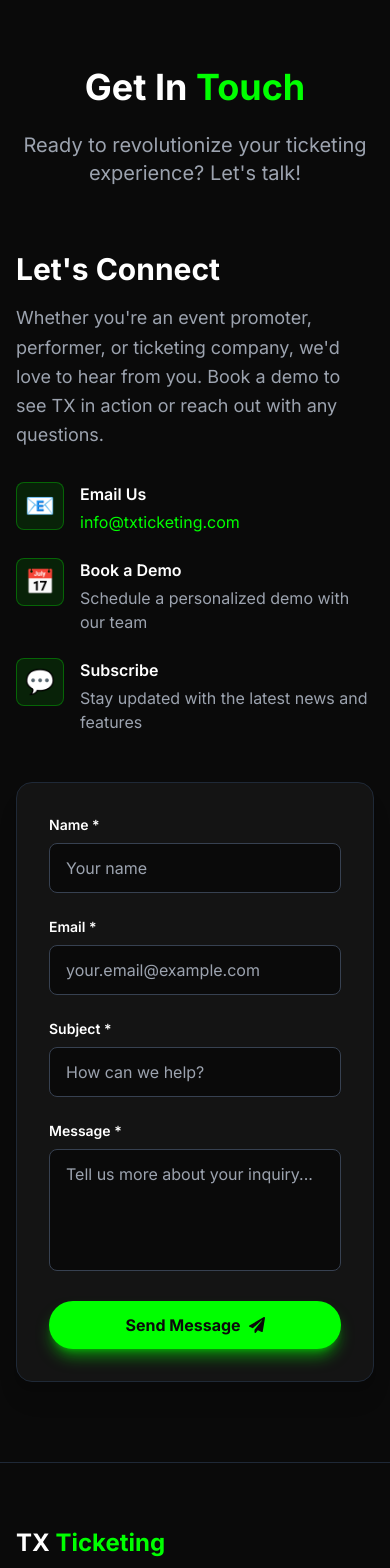
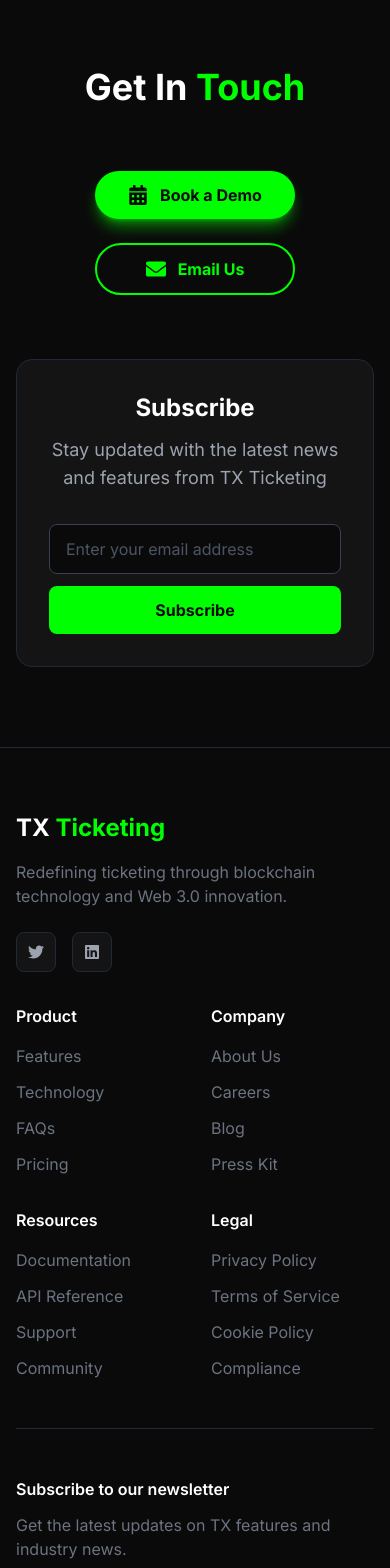
Before and after one commit to Tx-Solana/landing-page, a React (Vite) app: page / in a window 390 px wide. Shown: the part 7720-9288 px from the top of the page. Built offline with nearby package versions, Linux system fonts and the light colour scheme.

Commit message:
refactor: Refactor Contact component for subscription functionality and update HowWeDoIt layout

```diff
--- a/src/components/Contact.jsx
+++ b/src/components/Contact.jsx
@@ -1,33 +1,21 @@
 import React, { useState } from 'react';
 import { motion } from 'framer-motion';
 import { useInView } from '../hooks/useInView';
-import { FaPaperPlane } from 'react-icons/fa';
+import { FaCalendarAlt, FaEnvelope } from 'react-icons/fa';
 
 const Contact = () => {
   const [ref, isInView] = useInView({ threshold: 0.2 });
-  const [formData, setFormData] = useState({
-    name: '',
-    email: '',
-    subject: '',
-    message: '',
-  });
-  const [isSubmitted, setIsSubmitted] = useState(false);
+  const [email, setEmail] = useState('');
+  const [isSubscribed, setIsSubscribed] = useState(false);
 
-  const handleChange = (e) => {
-    setFormData({
-      ...formData,
-      [e.target.name]: e.target.value,
-    });
-  };
-
-  const handleSubmit = (e) => {
+  const handleSubscribe = (e) => {
     e.preventDefault();
-    // Handle form submission logic here
-    console.log('Form submitted:', formData);
-    setIsSubmitted(true);
+    // Handle subscription logic here (frontend only)
+    console.log('Subscribed:', email);
+    setIsSubscribed(true);
     setTimeout(() => {
-      setIsSubmitted(false);
-      setFormData({ name: '', email: '', subject: '', message: '' });
+      setIsSubscribed(false);
+      setEmail('');
     }, 3000);
   };
 
@@ -44,160 +32,80 @@
           <h2 className="section-heading">
             Get In <span className="text-primary-500">Touch</span>
           </h2>
-          <p className="section-subheading">
-            Ready to revolutionize your ticketing experience? Let's talk!
-          </p>
         </motion.div>
 
-        <div className="grid md:grid-cols-2 gap-12 max-w-6xl mx-auto">
+        <div className="max-w-4xl mx-auto">
+          {/* Action Buttons */}
           <motion.div
-            initial={{ opacity: 0, x: -30 }}
-            animate={isInView ? { opacity: 1, x: 0 } : {}}
+            initial={{ opacity: 0, y: 30 }}
+            animate={isInView ? { opacity: 1, y: 0 } : {}}
             transition={{ duration: 0.8, delay: 0.2 }}
-            className="space-y-8"
+            className="flex flex-col sm:flex-row items-center justify-center gap-6 mb-16"
           >
-            <div>
-              <h3 className="text-3xl font-bold text-white mb-4">Let's Connect</h3>
-              <p className="text-gray-400 text-lg leading-relaxed mb-6">
-                Whether you're an event promoter, performer, or ticketing company, we'd love to
-                hear from you. Book a demo to see TX in action or reach out with any questions.
+            <a
+              href="https://calendar.google.com/calendar/u/0/appointments/schedules/AcZssZ3ImXg2ew3g7NTztBppxrQly5jfb9ty-7zz7LAS3-6iXT8gnBxybWON5sdOPLxdtp88uU1umu8W"
+              target="_blank"
+              rel="noopener noreferrer"
+              className="btn-primary flex items-center gap-3 min-w-[200px] justify-center"
+            >
+              <FaCalendarAlt size={20} />
+              <span>Book a Demo</span>
+            </a>
+            <a
+              href="mailto:info@txticketing.com"
+              className="btn-secondary flex items-center gap-3 min-w-[200px] justify-center"
+            >
+              <FaEnvelope size={20} />
+              <span>Email Us</span>
+            </a>
+          </motion.div>
+
+          {/* Subscribe Section */}
+          <motion.div
+            initial={{ opacity: 0, y: 30 }}
+            animate={isInView ? { opacity: 1, y: 0 } : {}}
+            transition={{ duration: 0.8, delay: 0.4 }}
+            className="bg-dark-800 border border-gray-800 rounded-2xl p-8 md:p-12"
+          >
+            <div className="text-center mb-8">
+              <h3 className="text-2xl md:text-3xl font-bold text-white mb-3">
+                Subscribe
+              </h3>
+              <p className="text-gray-400 text-lg">
+                Stay updated with the latest news and features from TX Ticketing
               </p>
             </div>
 
-            <div className="space-y-6">
-              <div className="flex items-start gap-4">
-                <div className="w-12 h-12 bg-primary-500/10 border border-primary-500/30 rounded-lg flex items-center justify-center flex-shrink-0">
-                  <span className="text-2xl">📧</span>
-                </div>
-                <div>
-                  <h4 className="font-semibold text-white mb-1">Email Us</h4>
-                  <a
-                    href="mailto:info@txticketing.com"
-                    className="text-primary-500 hover:text-primary-400 transition-colors"
-                  >
-                    info@txticketing.com
-                  </a>
-                </div>
-              </div>
-
-              <div className="flex items-start gap-4">
-                <div className="w-12 h-12 bg-primary-500/10 border border-primary-500/30 rounded-lg flex items-center justify-center flex-shrink-0">
-                  <span className="text-2xl">📅</span>
-                </div>
-                <div>
-                  <h4 className="font-semibold text-white mb-1">Book a Demo</h4>
-                  <p className="text-gray-400">
-                    Schedule a personalized demo with our team
-                  </p>
-                </div>
-              </div>
-
-              <div className="flex items-start gap-4">
-                <div className="w-12 h-12 bg-primary-500/10 border border-primary-500/30 rounded-lg flex items-center justify-center flex-shrink-0">
-                  <span className="text-2xl">💬</span>
-                </div>
-                <div>
-                  <h4 className="font-semibold text-white mb-1">Subscribe</h4>
-                  <p className="text-gray-400">
-                    Stay updated with the latest news and features
-                  </p>
-                </div>
-              </div>
-            </div>
-          </motion.div>
-
-          <motion.div
-            initial={{ opacity: 0, x: 30 }}
-            animate={isInView ? { opacity: 1, x: 0 } : {}}
-            transition={{ duration: 0.8, delay: 0.4 }}
-          >
-            <form onSubmit={handleSubmit} className="bg-dark-800 border border-gray-800 rounded-2xl shadow-xl p-8 space-y-6">
-              {isSubmitted ? (
-                <div className="py-12 text-center">
-                  <div className="w-16 h-16 bg-primary-500/10 border border-primary-500 rounded-full flex items-center justify-center mx-auto mb-4">
+            {isSubscribed ? (
+              <div className="py-8 text-center">
+                <div className="w-16 h-16 bg-primary-500/10 border-2 border-primary-500 rounded-full flex items-center justify-center mx-auto mb-4">
                   <span className="text-3xl text-primary-500">✓</span>
                 </div>
-                  <h3 className="text-2xl font-bold text-white mb-2">Thank You!</h3>
+                <h4 className="text-xl font-bold text-white mb-2">Thank You for Subscribing!</h4>
                 <p className="text-gray-400">
-                    We'll get back to you as soon as possible.
+                  You'll receive updates about TX Ticketing in your inbox.
                 </p>
               </div>
             ) : (
-                <>
-                  <div>
-                    <label htmlFor="name" className="block text-sm font-semibold text-white mb-2">
-                      Name *
-                    </label>
-                    <input
-                      type="text"
-                      id="name"
-                      name="name"
-                      value={formData.name}
-                      onChange={handleChange}
-                      required
-                      className="w-full px-4 py-3 bg-dark-900 border border-gray-700 text-white rounded-lg focus:ring-2 focus:ring-primary-500 focus:border-transparent transition-all"
-                      placeholder="Your name"
-                    />
-                  </div>
-
-                  <div>
-                    <label htmlFor="email" className="block text-sm font-semibold text-white mb-2">
-                      Email *
-                    </label>
+              <form onSubmit={handleSubscribe} className="max-w-md mx-auto">
+                <div className="flex flex-col sm:flex-row gap-3">
                   <input
                     type="email"
-                      id="email"
-                      name="email"
-                      value={formData.email}
-                      onChange={handleChange}
+                    value={email}
+                    onChange={(e) => setEmail(e.target.value)}
+                    placeholder="Enter your email address"
                     required
-                      className="w-full px-4 py-3 bg-dark-900 border border-gray-700 text-white rounded-lg focus:ring-2 focus:ring-primary-500 focus:border-transparent transition-all"
-                      placeholder="your.email@example.com"
+                    className="flex-1 px-4 py-3 bg-dark-900 border border-gray-700 text-white rounded-lg focus:ring-2 focus:ring-primary-500 focus:border-transparent transition-all placeholder-gray-600"
                   />
-                  </div>
-
-                  <div>
-                    <label htmlFor="subject" className="block text-sm font-semibold text-white mb-2">
-                      Subject *
-                    </label>
-                    <input
-                      type="text"
-                      id="subject"
-                      name="subject"
-                      value={formData.subject}
-                      onChange={handleChange}
-                      required
-                      className="w-full px-4 py-3 bg-dark-900 border border-gray-700 text-white rounded-lg focus:ring-2 focus:ring-primary-500 focus:border-transparent transition-all"
-                      placeholder="How can we help?"
-                    />
-                  </div>
-
-                  <div>
-                    <label htmlFor="message" className="block text-sm font-semibold text-white mb-2">
-                      Message *
-                    </label>
-                    <textarea
-                      id="message"
-                      name="message"
-                      value={formData.message}
-                      onChange={handleChange}
-                      required
-                      rows="4"
-                      className="w-full px-4 py-3 bg-dark-900 border border-gray-700 text-white rounded-lg focus:ring-2 focus:ring-primary-500 focus:border-transparent transition-all resize-none"
-                      placeholder="Tell us more about your inquiry..."
-                    ></textarea>
-                  </div>
-
                   <button
                     type="submit"
-                    className="w-full btn-primary flex items-center justify-center gap-2"
+                    className="px-8 py-3 bg-primary-500 hover:bg-primary-600 text-dark-900 font-bold rounded-lg transition-colors whitespace-nowrap"
                   >
-                    <span>Send Message</span>
-                    <FaPaperPlane />
+                    Subscribe
                   </button>
-                </>
+                </div>
+              </form>
             )}
-            </form>
           </motion.div>
         </div>
       </div>
--- a/src/components/HowWeDoIt.jsx
+++ b/src/components/HowWeDoIt.jsx
@@ -32,13 +32,13 @@
         </motion.div>
 
         <div className="max-w-5xl mx-auto">
-          <div className="grid md:grid-cols-2 gap-8 items-start mb-8">
+          <div className="grid lg:grid-cols-5 gap-8 items-start mb-8">
             {/* Text Content */}
             <motion.div
               initial={{ opacity: 0, x: -30 }}
               animate={isInView ? { opacity: 1, x: 0 } : {}}
               transition={{ duration: 0.8, delay: 0.2 }}
-              className="space-y-8"
+              className="lg:col-span-2 space-y-8"
             >
               <div className="flex items-start gap-4">
                 <div className="flex-shrink-0">
@@ -88,7 +88,7 @@
               initial={{ opacity: 0, x: 30 }}
               animate={isInView ? { opacity: 1, x: 0 } : {}}
               transition={{ duration: 0.8, delay: 0.4 }}
-              className="relative"
+              className="lg:col-span-3 relative"
             >
               <div className="relative rounded-2xl overflow-hidden border-2 border-primary-500/30 shadow-2xl shadow-primary-500/20 aspect-video">
                 <iframe
--- a/src/hooks/useInView.js
+++ b/src/hooks/useInView.js
@@ -2,12 +2,20 @@
 
 export const useInView = (options = {}) => {
   const [isInView, setIsInView] = useState(false);
+  const [hasBeenInView, setHasBeenInView] = useState(false);
   const ref = useRef(null);
 
   useEffect(() => {
     const observer = new IntersectionObserver(([entry]) => {
-      setIsInView(entry.isIntersecting);
-    }, options);
+      if (entry.isIntersecting && !hasBeenInView) {
+        setIsInView(true);
+        setHasBeenInView(true);
+      }
+    }, {
+      threshold: options.threshold || 0.05,
+      rootMargin: options.rootMargin || '0px 0px -100px 0px',
+      ...options
+    });
 
     const currentRef = ref.current;
     if (currentRef) {
@@ -19,7 +27,7 @@
         observer.unobserve(currentRef);
       }
     };
-  }, [options]);
+  }, [options, hasBeenInView]);
 
   return [ref, isInView];
 };
```
Lines whose indentation alone changed are shown as unchanged.
